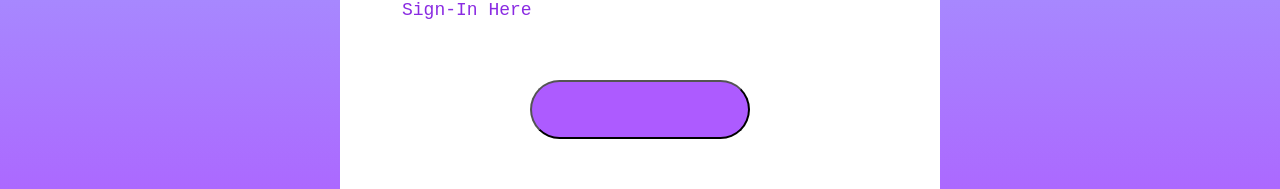
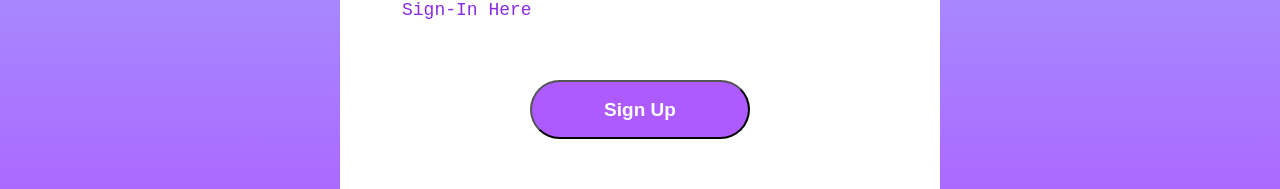
Before and after one commit to e-clawson/to-do-project, a React (Vite) app in the folder to-do-frontend/: page /signin in a window 1280 px wide. Shown: the part 727-916 px from the top of the page. Built offline with nearby package versions, Linux system fonts and the light colour scheme.

Commit message:
adjusted styling

```diff
--- a/to-do-frontend/src/pages/signin/SignInSignUp.jsx
+++ b/to-do-frontend/src/pages/signin/SignInSignUp.jsx
@@ -3,7 +3,6 @@ import './signInSignUp.css'
 import {assets} from '../../assets/assets.js'
 
 const SignInSignUp = () => {
-    const [state, setState] = useState()
     const [action, setAction] = useState("Sign Up")
   return (
     <>
@@ -13,10 +12,14 @@ const SignInSignUp = () => {
             <div className ='underline'></div>
         </div>
         <div className='inputs'>
-        <div className='input'>
-                <img src={assets.person_icon} alt=""></img>
-                <input type ='text' placeholder='Full Name' required/>
-            </div>
+            {/* only ask for name when it is signup */}
+            {action === 'Sign Up' && (
+                  <div className='input'>
+                  <img src={assets.person_icon} alt=""></img>
+                  <input type ='text' placeholder='Full Name' required/>
+              </div>
+            )}
+
             <div className='input'>
                 <img src={assets.email_icon} alt=""></img>
                 <input type ='email' placeholder='Email Address' required/>
@@ -26,9 +29,10 @@ const SignInSignUp = () => {
                 <input type ='password' placeholder='Password' required/>
             </div>
         </div>
-        {action === "Sign In" ? <div className="forgot-password">Forgot Password? <span>click here</span></div> : <div className='sign-in'><p>Already have an account?</p><span>Sign-In Here</span></div>}
+        {action === "Sign In" ? <div className="forgot-password">Forgot Password? <span>click here</span></div> : <div></div>}
+        {action === "Sign In" ? <div className="forgot-password">Don't have an account? <span onClick={() => {setAction("Sign Up")}}>Sign Up Here</span></div> : <div className='sign-in'><p>Already have an account?</p><span onClick={() => {setAction("Sign In")}}>Sign-In Here</span></div>}
         <div className='submit-container'>
-            <button className={action === "Sign In" ? "submit gray": "submit"} onClick={() => {setAction("Sign Up")}}>{state}</button>
+            <button className='submit' onClick={() => {setAction("Sign Up")}}>{action}</button>
             {/* <button className={action === "Sign Up" ? "submit gray": "submit"} onClick={() => {setAction("Sign In")}}>Sign In</button> */}
         </div>
     </div>
```
